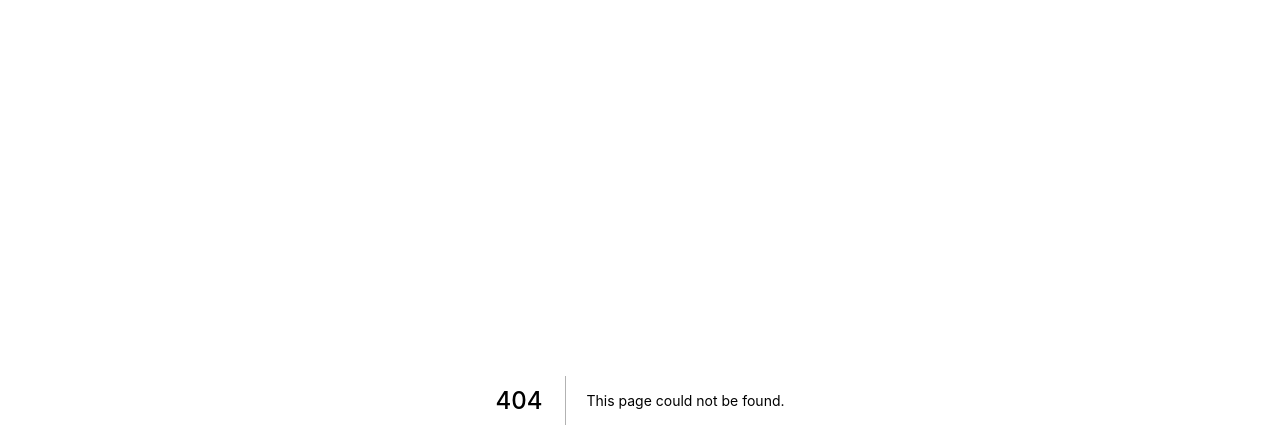
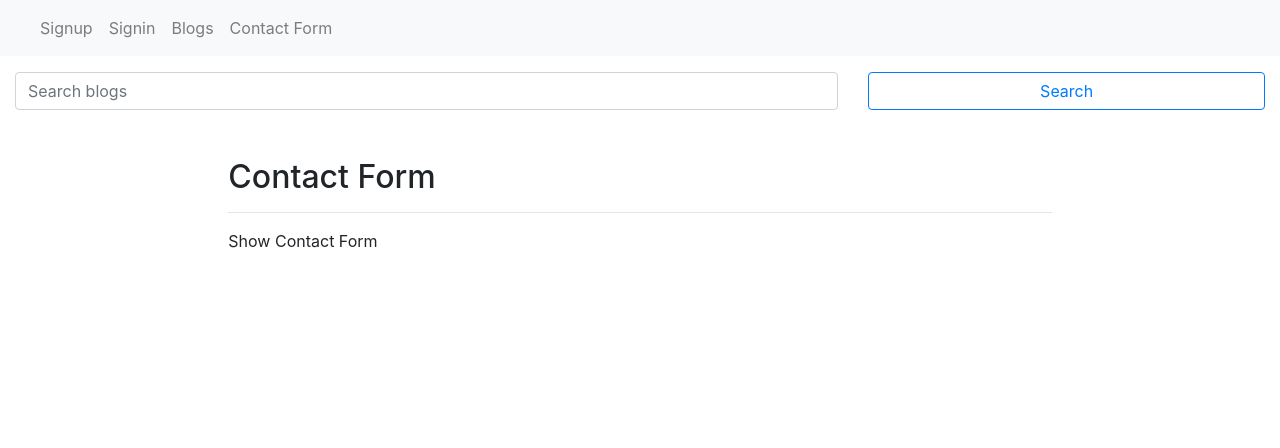
Before and after one commit to Hoang-Minh/mern_seo_blog, a Next.js app in the folder client/: page /contact in a window 1280 px wide. Before the commit this address had no page. Shown: the top 448 px of the page. Built offline with nearby package versions, Linux system fonts and the light colour scheme.

Commit message:
Added skeleton contact form page

```diff
--- /dev/null
+++ b/client/actions/form.js
@@ -0,0 +1,24 @@
+import { API } from "../config";
+
+export const emailContactForm = (data) => {
+  let endpoint;
+
+  if (data.authorEmail) {
+    endpoint = `${API}/api/contact-blog-author`;
+  } else {
+    endpoint = `${API}/api/contact`;
+  }
+
+  return fetch(`${endpoint}`, {
+    method: "POST",
+    headers: {
+      Accept: "application/json",
+      "Content-Type": "application/json",
+    },
+    body: JSON.stringify(data),
+  })
+    .then((response) => {
+      return response.json();
+    })
+    .catch((error) => console.log(error));
+};
--- a/client/components/Header.js
+++ b/client/components/Header.js
@@ -43,6 +43,9 @@ const Header = () => {
           <Link href="/blogs" passHref>
             <NavLink>Blogs</NavLink>
           </Link>
+          <Link href="/contact" passHref>
+            <NavLink>Contact Form</NavLink>
+          </Link>
         </Nav>
       );
     } else {
@@ -61,11 +64,12 @@ const Header = () => {
           <Link href="/blogs" passHref>
             <NavLink>Blogs</NavLink>
           </Link>
-          <NavItem>
-            <Link href={isAuth().role === 1 ? "/admin" : "/user"} passHref>
-              <NavLink>Dashboard</NavLink>
-            </Link>
-          </NavItem>
+          <Link href={isAuth().role === 1 ? "/admin" : "/user"} passHref>
+            <NavLink>Dashboard</NavLink>
+          </Link>
+          <Link href="/contact" passHref>
+            <NavLink>Contact Form</NavLink>
+          </Link>
         </Nav>
       );
     }
--- /dev/null
+++ b/client/components/form/ContactForm.js
@@ -0,0 +1,13 @@
+import { useState } from "react";
+import Link from "next/link";
+import { emailContactForm } from "../../actions/form";
+
+const ContactForm = () => {
+  return (
+    <React.Fragment>
+      <p>Show Contact Form</p>
+    </React.Fragment>
+  );
+};
+
+export default ContactForm;
--- /dev/null
+++ b/client/pages/contact.js
@@ -0,0 +1,19 @@
+import Layout from "../components/Layout";
+import Link from "next/link";
+import ContactForm from "../components/form/ContactForm";
+
+const Contact = () => (
+  <Layout>
+    <div className="container-fluid">
+      <div className="row">
+        <div className="col-md-8 offset-md-2">
+          <h2>Contact Form</h2>
+          <hr />
+          <ContactForm></ContactForm>
+        </div>
+      </div>
+    </div>
+  </Layout>
+);
+
+export default Contact;
```
